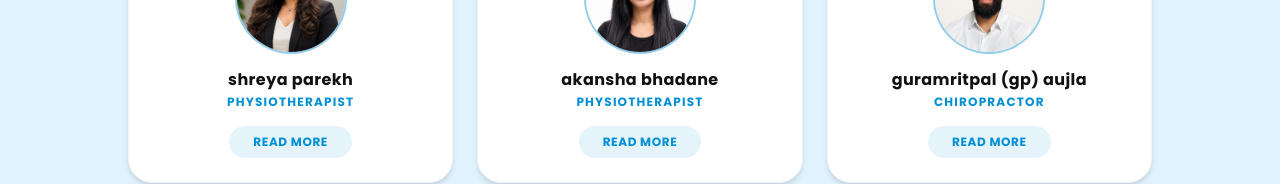
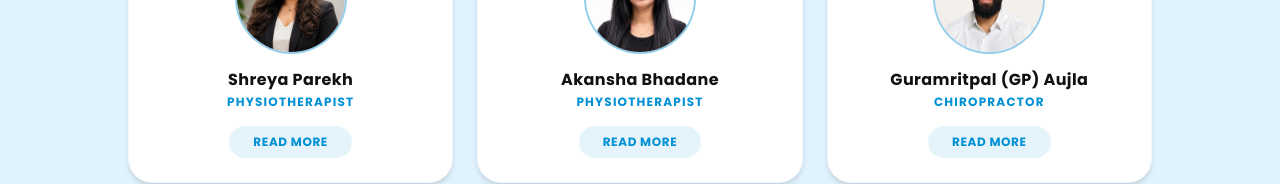
Before and after one commit to shaheertiger/Beachhealthbrampton, a React (Vite) app: page /about in a window 1280 px wide. Shown: the part 405-589 px from the top of the page. Built offline with nearby package versions, Linux system fonts and the light colour scheme; a web font is replaced by a local one.

Commit message:
Restore standard Title Case for team member names

```diff
--- a/src/components/Team.tsx
+++ b/src/components/Team.tsx
@@ -85,7 +85,7 @@ export default function Team() {
                   }}
                 />
               </div>
-              <div className="text-base font-bold text-brand-obsidian lowercase tracking-wide leading-tight mb-1">
+              <div className="text-base font-bold text-brand-obsidian tracking-wide leading-tight mb-1">
                 {member.name}
               </div>
               <p className="text-brand-green text-xs font-semibold uppercase tracking-widest mb-4">
@@ -142,7 +142,7 @@ export default function Team() {
                   />
                 </div>
                 <div className="flex-1 text-center sm:text-left">
-                  <div className="text-xl sm:text-2xl font-black text-brand-obsidian lowercase tracking-wide leading-tight mb-1">
+                  <div className="text-xl sm:text-2xl font-black text-brand-obsidian tracking-wide leading-tight mb-1">
                     {selectedMember.name}
                   </div>
                   <p className="text-brand-green text-sm font-semibold uppercase tracking-widest mb-6">
```
